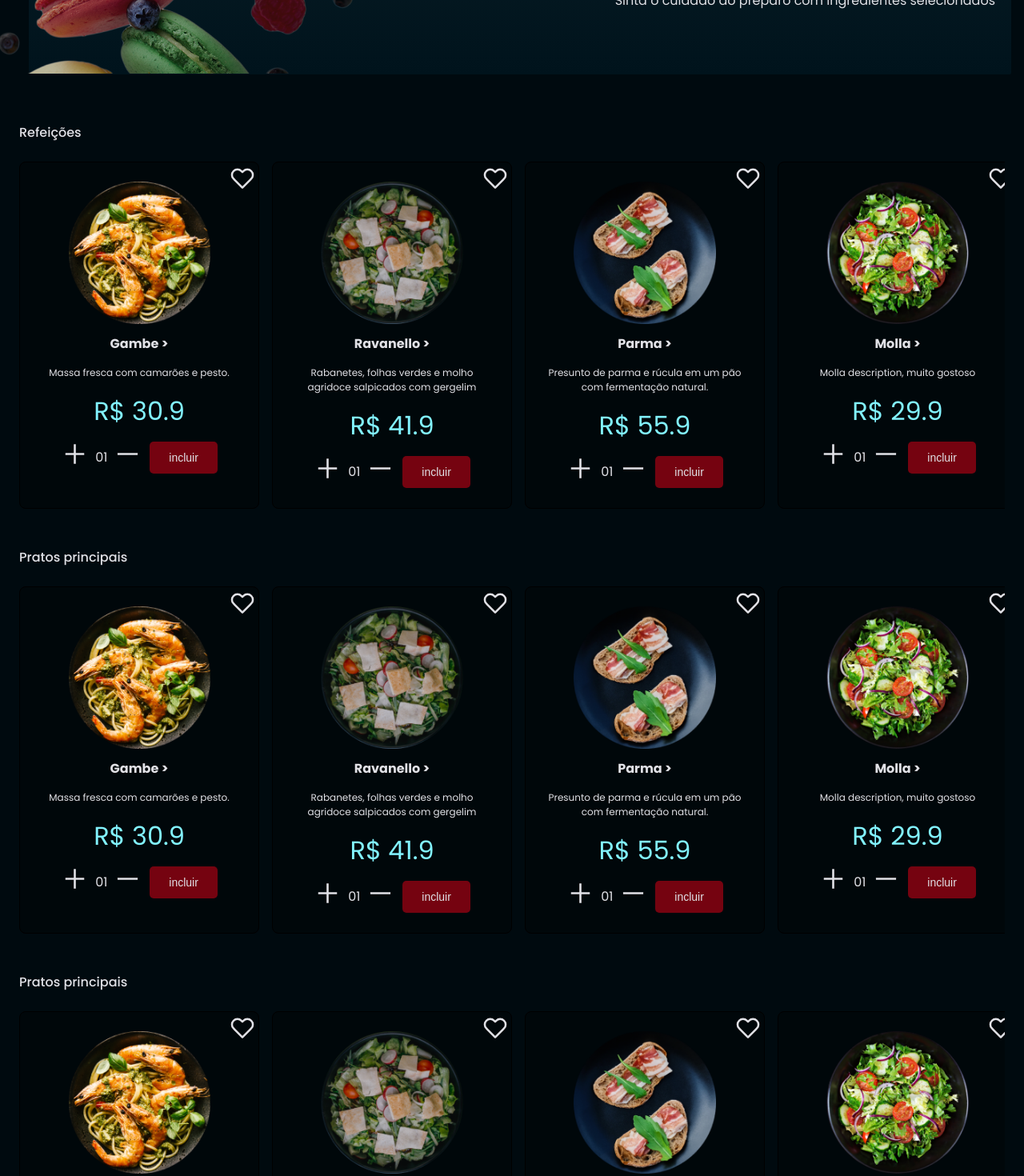
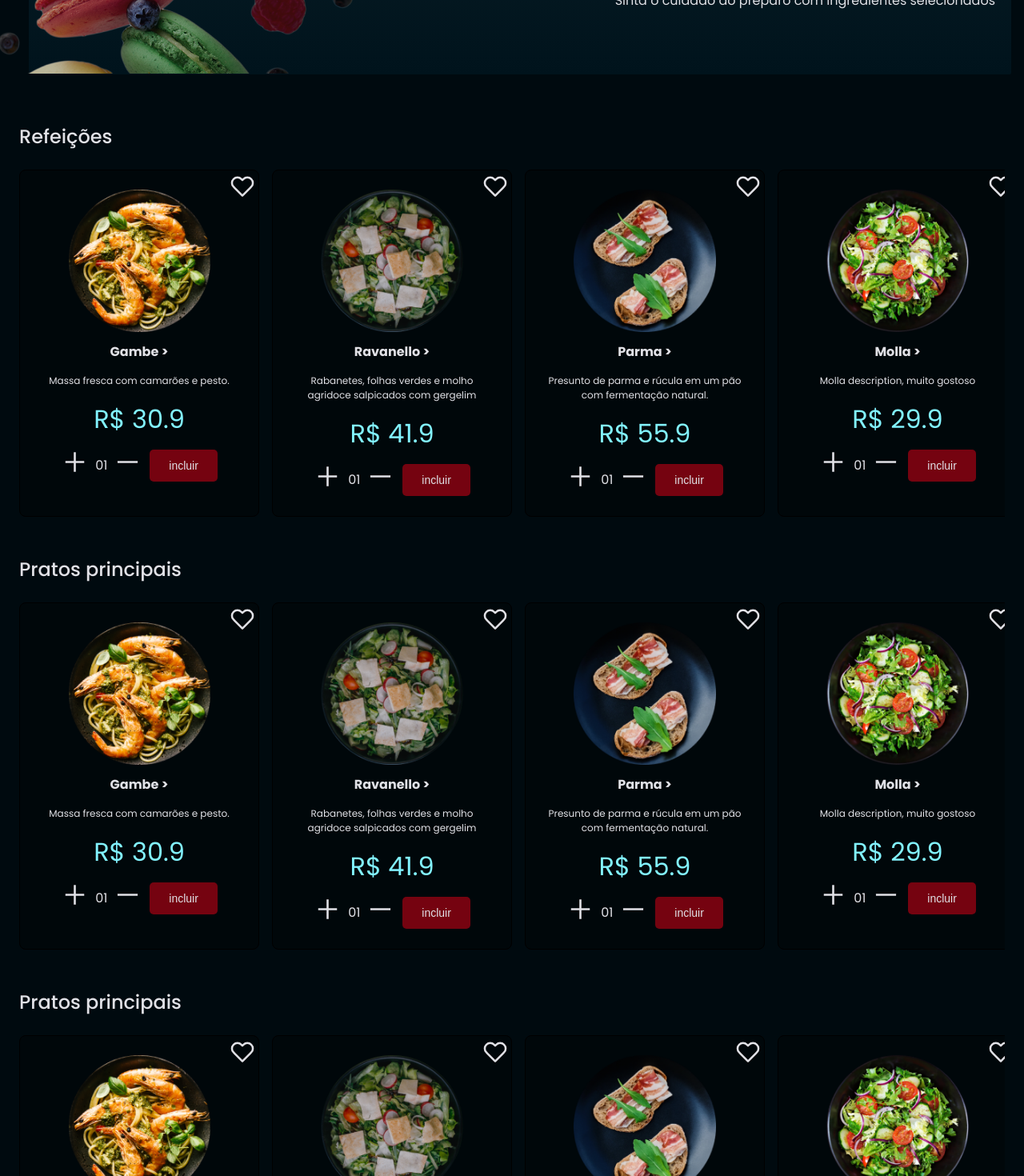
Before and after one commit to fcomateus/explorer-food-frontend, a React (Vite) app: page /home in a window 1280 px wide. Shown: the part 431-1901 px from the top of the page at 80% size. Built offline with nearby package versions, Linux system fonts and the light colour scheme.

Commit message:
font size of section titles changed

```diff
--- a/src/components/Slider/index.jsx
+++ b/src/components/Slider/index.jsx
@@ -58,7 +58,7 @@ export function Slider({items}) {
 
                             <img src={dish.image}/>
                             <div className='description'>
-                                <Link className='dish-name'>{dish.name} &gt;</Link>
+                                <Link to={`/details/${dish.id}`} className='dish-name'>{dish.name} &gt;</Link>
                                 <p className='dish-description'>{dish.description}</p>
                                 <p className='dish-price'>R$ {dish.price}</p>
                             </div>
--- a/src/pages/Home/index.jsx
+++ b/src/pages/Home/index.jsx
@@ -107,21 +107,21 @@ export function Home() {
         >
 
         <section className='food-exhibition'>
-          <h4>Refeições</h4>
+          <h2 className='section-title'>Refeições</h2>
           <Slider
             items={mock}
           />
         </section>
 
         <section className='food-exhibition'>
-          <h4>Pratos principais</h4>
+          <h2 className='section-title'>Pratos principais</h2>
           <Slider
             items={mock}
           />
         </section>
 
         <section className='food-exhibition'>
-          <h4>Pratos principais</h4>
+          <h2 className='section-title'>Pratos principais</h2>
           <Slider
             items={mock}
           />
--- a/src/pages/Home/styles.js
+++ b/src/pages/Home/styles.js
@@ -53,6 +53,10 @@ export const Container = styled.div`
     @media(min-width: ${SIZES.mobileS}) {
         #panel p {
             display: none;
+        }
+
+        .section-title {
+            font-size: 18px;
         }
     }
 
@@ -110,6 +114,10 @@ export const Container = styled.div`
         #panel-text p {
             font-size: 16px;
         }
+
+        .section-title {
+            font-size: 24px;
+        }
     }
 
     @media(min-width: ${SIZES.laptopL}) {
```
